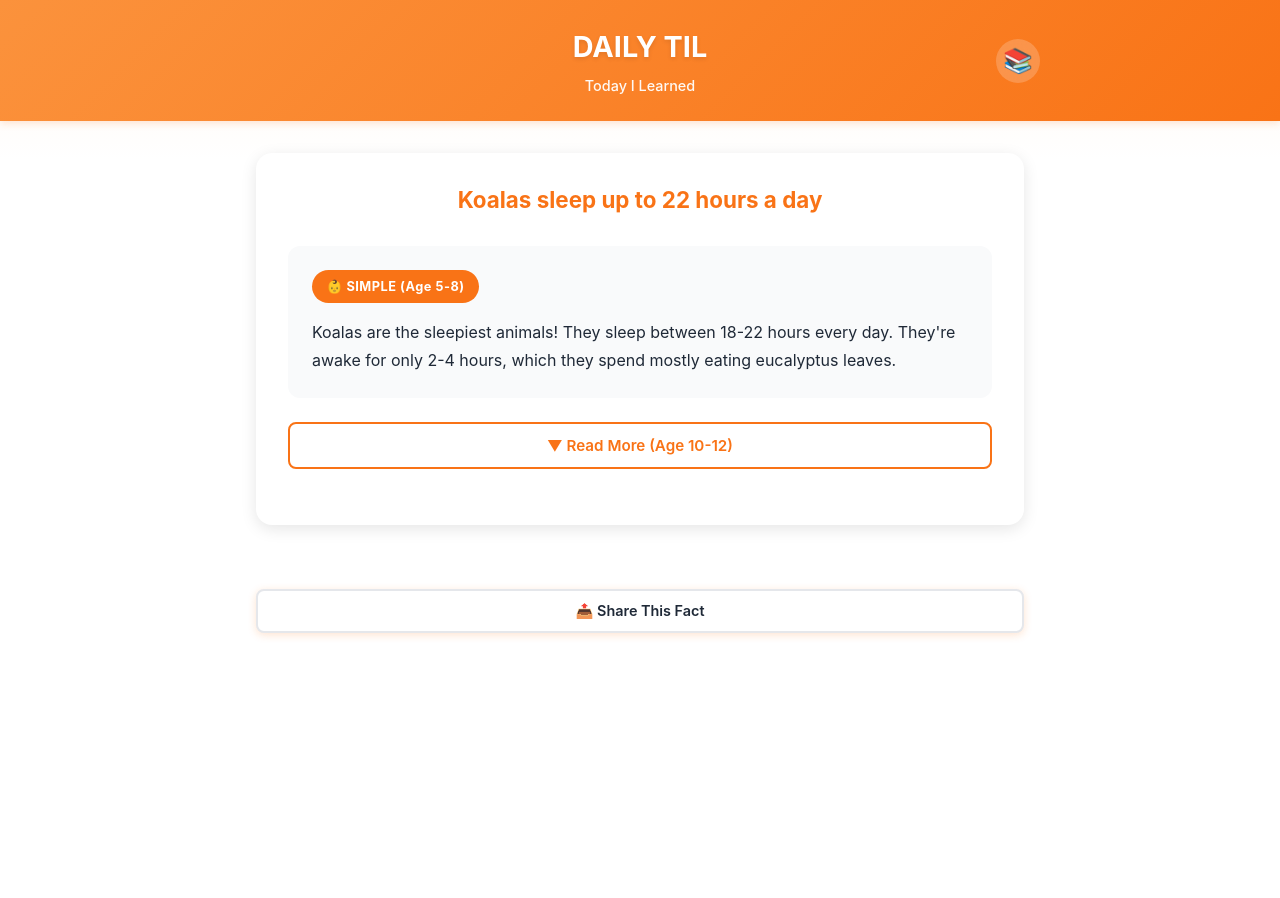
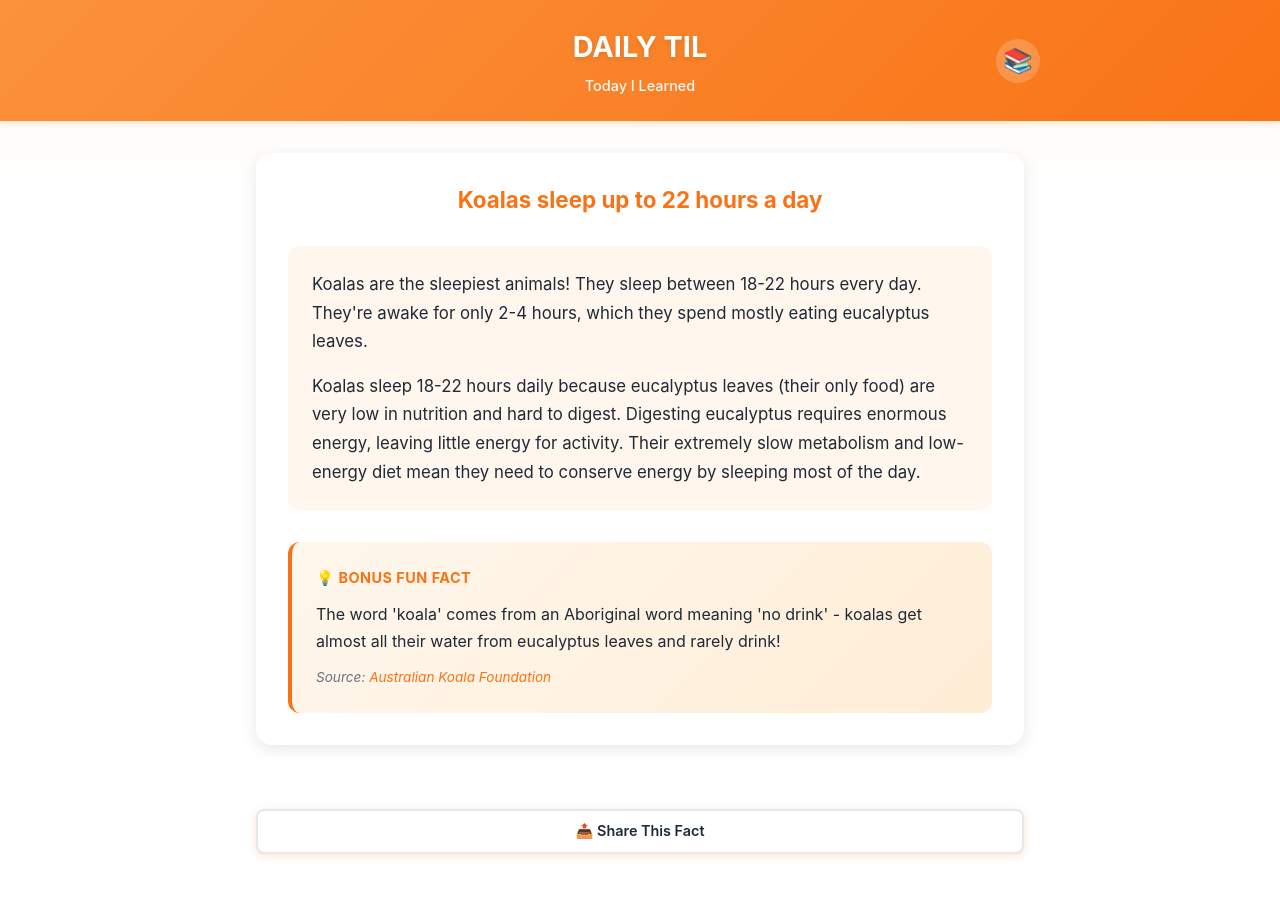
Before and after one commit to djcastelino/daily-til, a React (Vite) app: page / in a window 1280 px wide. Both pictures are taken after a click on the button "👆 Tap to Learn Why". Shown: the top 898 px of the page. Before the commit the page ends 800 px from the top, so only its background shows below. Built offline with nearby package versions, Linux system fonts and the light colour scheme.

Commit message:
Simplify Daily TIL: 2 paragraphs (simple + detailed), remove age labels and scientific explanation, keep fun fact

```diff
--- a/src/components/FactDisplay.css
+++ b/src/components/FactDisplay.css
@@ -105,14 +105,21 @@
 }
 
 .explanation-content {
+  background: #fff7ed;
+  border-radius: 12px;
+  padding: 1.5rem;
+  margin-bottom: 1.5rem;
+  line-height: 1.7;
+  font-size: 1.05rem;
   color: var(--text-primary);
-  font-size: 1rem;
-  line-height: 1.7;
 }
 
-.explanation-content.scientific {
-  font-size: 0.95rem;
-  line-height: 1.8;
+.explanation-content p {
+  margin: 0 0 1rem 0;
+}
+
+.explanation-content p:last-child {
+  margin-bottom: 0;
 }
 
 .expand-button {
--- a/src/components/FactDisplay.tsx
+++ b/src/components/FactDisplay.tsx
@@ -1,4 +1,3 @@
-import { useState } from 'react';
 import type { Fact } from '../types';
 import './FactDisplay.css';
 
@@ -9,9 +8,6 @@ interface FactDisplayProps {
 }
 
 export default function FactDisplay({ fact, onReadComplete, hasRead }: FactDisplayProps) {
-  const [showDetailed, setShowDetailed] = useState(false);
-  const [showScientific, setShowScientific] = useState(false);
-
   const handleLearnWhy = () => {
     if (!hasRead) {
       onReadComplete();
@@ -39,61 +35,15 @@ export default function FactDisplay({ fact, onReadComplete, hasRead }: FactDispl
     );
   }
 
-  // Explanation view - show progressive reveals
+  // Full explanation view - show both simple and detailed
   return (
     <div className="fact-display">
       <div className="fact-card">
         <h2 className="fact-title-small">{fact.fact}</h2>
 
-        <div className="explanation-section">
-          <div className="explanation-header">
-            <span className="age-badge">👶 SIMPLE (Age 5-8)</span>
-          </div>
         <div className="explanation-content">
-            {fact.explanationSimple}
-          </div>
-        </div>
-
-        {!showDetailed && (
-          <button
-            className="expand-button"
-            onClick={() => setShowDetailed(true)}
-          >
-            ▼ Read More (Age 10-12)
-          </button>
-        )}
-
-        {showDetailed && (
-          <>
-            <div className="explanation-section">
-              <div className="explanation-header">
-                <span className="age-badge">🧒 DETAILED (Age 10-12)</span>
-              </div>
-              <div className="explanation-content">
-                {fact.explanationDetailed}
-              </div>
-            </div>
-
-            {!showScientific && (
-              <button
-                className="expand-button"
-                onClick={() => setShowScientific(true)}
-              >
-                ▼ Go Scientific (Age 13+)
-              </button>
-            )}
-          </>
-        )}
-
-        {showScientific && (
-          <>
-            <div className="explanation-section">
-              <div className="explanation-header">
-                <span className="age-badge">🎓 SCIENTIFIC (Age 13+)</span>
-              </div>
-              <div className="explanation-content scientific">
-                {fact.explanationScientific}
-              </div>
+          <p>{fact.explanationSimple}</p>
+          <p>{fact.explanationDetailed}</p>
         </div>
 
         <div className="fun-fact-section">
@@ -114,8 +64,6 @@ export default function FactDisplay({ fact, onReadComplete, hasRead }: FactDispl
             </a>
           </div>
         </div>
-          </>
-        )}
       </div>
     </div>
   );
```
Lines whose indentation alone changed are shown as unchanged.
